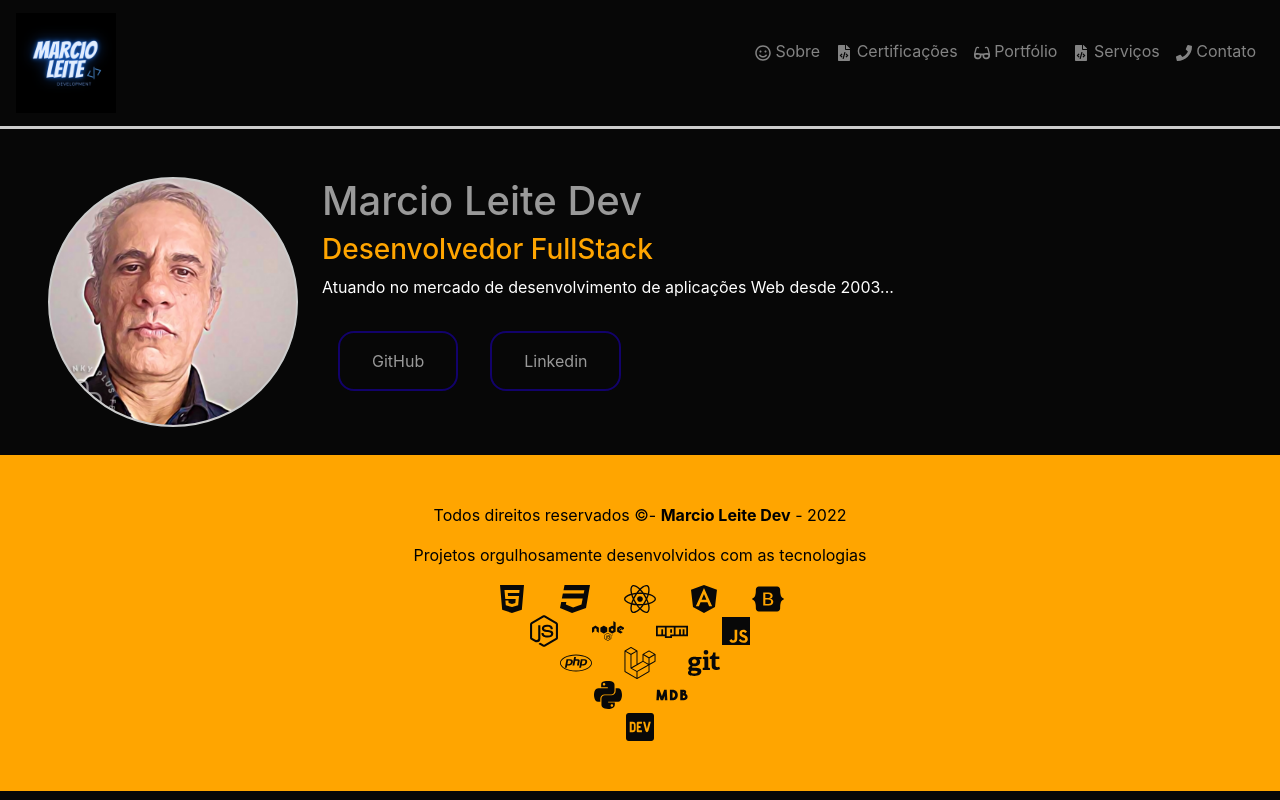
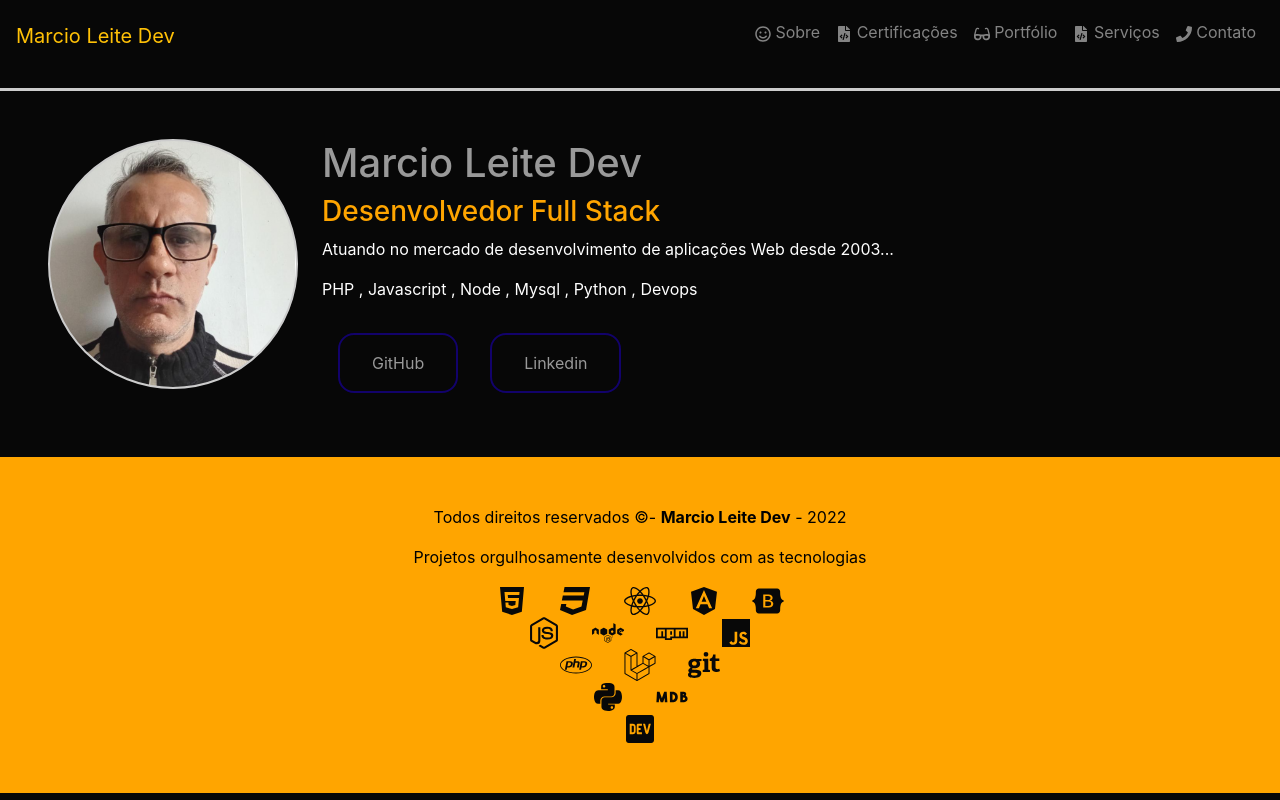
Before and after one commit to marcioleitedev/marcioleitedev_prod, a React (Create React App) app: page / in a window 1280 px wide. Built offline with nearby package versions, Linux system fonts and the light colour scheme.

Commit message:
atualizando portfolio

```diff
--- a/src/components/pages/Home.js
+++ b/src/components/pages/Home.js
@@ -18,8 +18,9 @@ function Home() {
 
       <div className="about" data-aos="fade-left">
         <h1>Marcio Leite Dev</h1>
-        <h3>Desenvolvedor FullStack</h3>
+        <h3>Desenvolvedor Full Stack</h3>
         <p>Atuando no mercado de desenvolvimento de aplicações Web desde 2003...</p>
+        <p>PHP , Javascript , Node , Mysql , Python , Devops</p>
         {/* ... (restante do seu texto) */}
         <a href='https://github.com/MarcioLeiteDev' target='_blank' rel="noopener noreferrer">
           <button className='buttonGit' data-aos="fade-down"> GitHub </button>
--- a/src/components/pages/Portfolio.js
+++ b/src/components/pages/Portfolio.js
@@ -20,6 +20,7 @@ function Portfolio() {
           <p><b>Modalidade:</b> híbrido</p>
           <p>Programador Full Stack</p>
           <p>Atuando com demandas internas do banco utilizando tecnologias modernas.</p>
+          <p>API REST , Microserviços , Autenticação Keycloak </p>
           <p><span className="laranja">TECNOLOGIA UTILIZADA</span></p>
           <p>PHP, Laravel, Node.js, Python, Vue.js, MySQL, MariaDB, Apache, Nginx, Docker, DevOps</p>
           <button disabled>Projetos Internos</button>
--- a/src/components/templates/Navbar.js
+++ b/src/components/templates/Navbar.js
@@ -5,7 +5,7 @@ function Navbar() {
   return (
     <nav className="navbar navbar-expand-lg navbar-dark">
       <Link to="/" className="navbar-brand">
-        <img src="/image/logotipo.png" width="100" alt="Logotipo" />
+       <p class="text-warning">Marcio Leite Dev</p>
       </Link>
 
       <button
--- a/src/index.css
+++ b/src/index.css
@@ -69,7 +69,7 @@ nav {
   width: 250px;
   height:250px;
   border-radius:50%;
-  background: url('../public/image/eu.png') no-repeat center ;
+  background: url('../public/image/marcio.png') no-repeat center ;
   -webkit-background-size: cover;
     -moz-background-size: cover;
     -o-background-size: cover;
```
Also changed, not shown: public/image/marcio.png (added), 31 other files (tests, documents, lock files or other folders).
